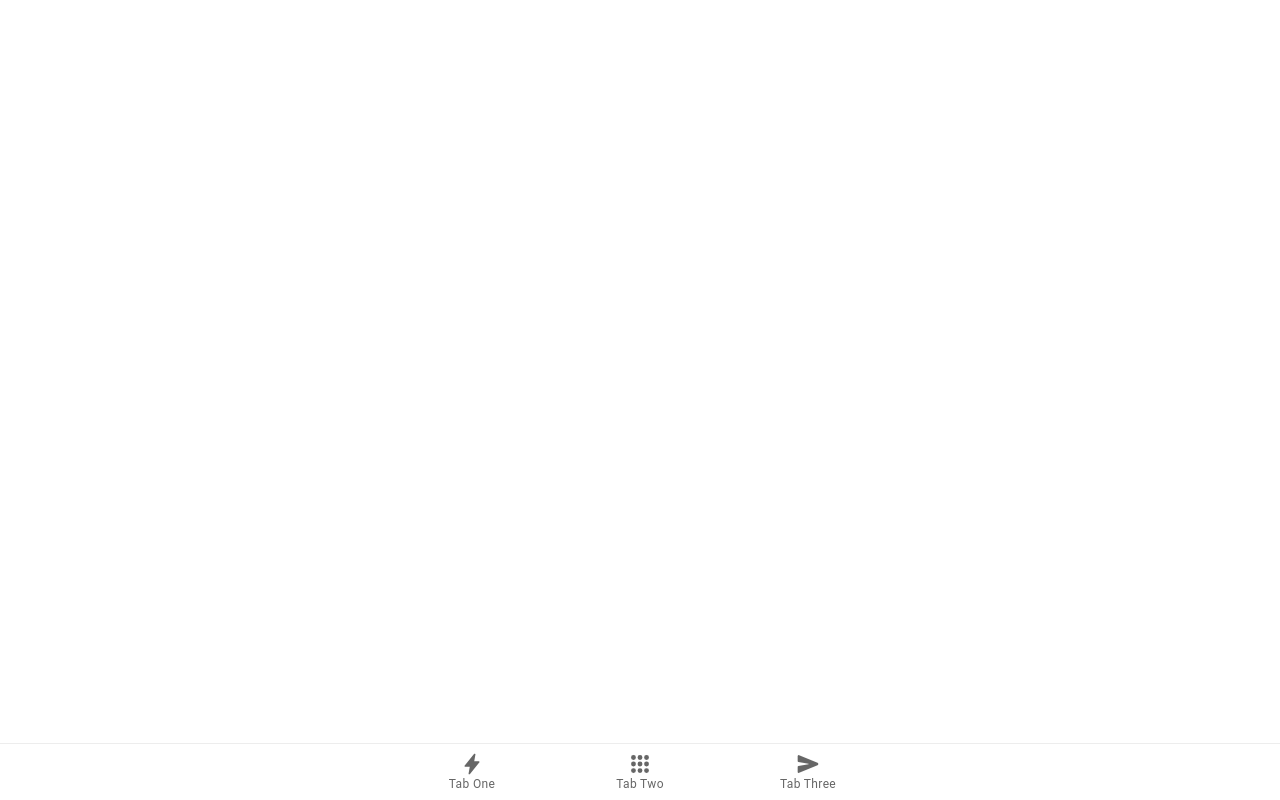
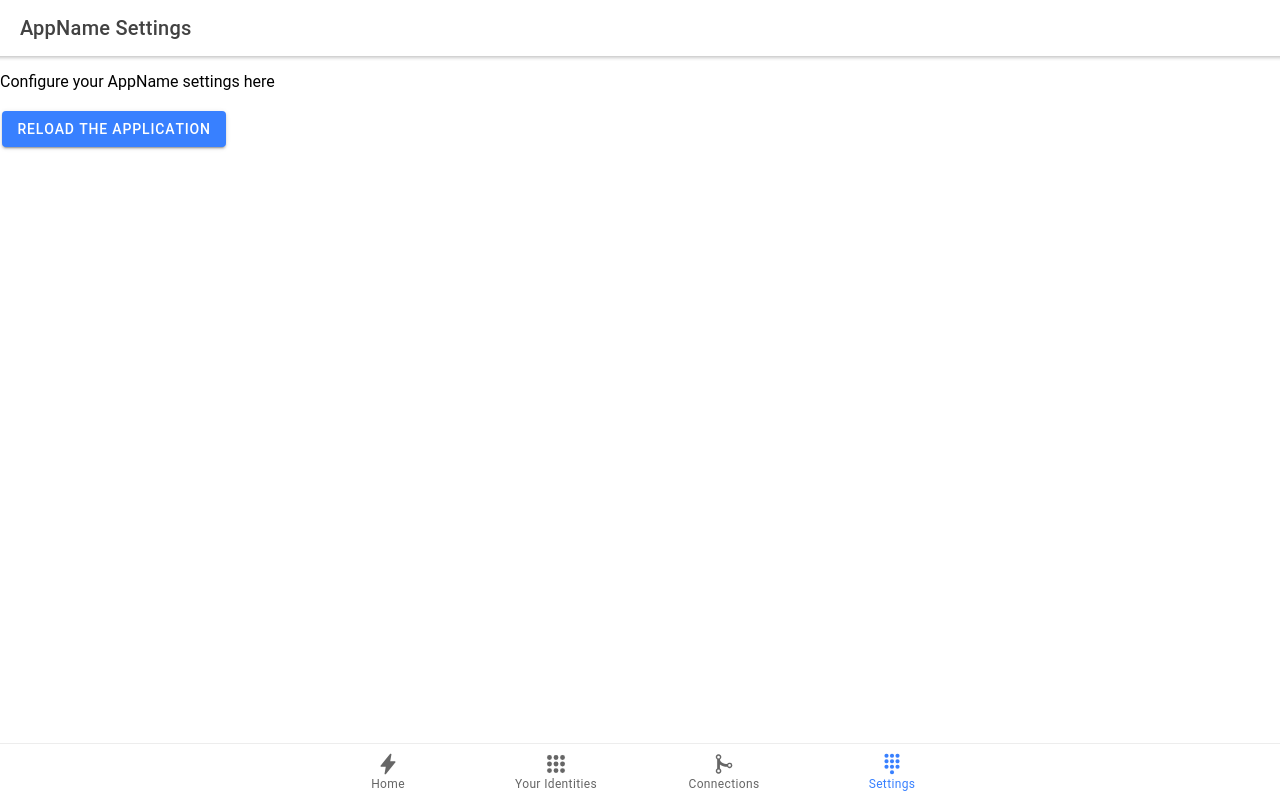
Before and after one commit to fragmnt/elastos-dapp, a React (Create React App) app in the folder io.fragmnt.gitcoin/: page /settingsview in a window 1280 px wide. Built offline with nearby package versions, Linux system fonts and the light colour scheme; the HTML template or start-up script is replaced by a standard one.

Commit message:
Changed views and reordered router

```diff
--- a/io.fragmnt.gitcoin/package.json
+++ b/io.fragmnt.gitcoin/package.json
@@ -3,6 +3,7 @@
   "version": "0.0.1",
   "private": true,
   "dependencies": {
+    "@elastosfoundation/trinity-types": "^1.1.74",
     "@ionic/react": "^4.11.0",
     "@ionic/react-router": "^4.11.0",
     "@types/jest": "^24.0.18",
@@ -11,7 +12,6 @@
     "@types/react-dom": "^16.9.1",
     "@types/react-router": "^5.1.1",
     "@types/react-router-dom": "^5.1.0",
-    "@elastosfoundation/trinity-types": "~1.1.3",
     "ionicons": "^4.6.3",
     "react": "^16.10.2",
     "react-dom": "^16.10.2",
--- a/io.fragmnt.gitcoin/src/App.tsx
+++ b/io.fragmnt.gitcoin/src/App.tsx
@@ -10,11 +10,18 @@ import {
   IonTabs
 } from '@ionic/react';
 import { IonReactRouter } from '@ionic/react-router';
-import { apps, flash, send } from 'ionicons/icons';
-import Tab1 from './pages/Tab1';
-import Tab2 from './pages/Tab2';
-import Tab3 from './pages/Tab3';
+import { apps, flash, keypad, gitMerge } from 'ionicons/icons';
+
+// Views
+
+import HomeView from './pages/HomeView';
+import IdentityView from './pages/IdentityView';
+import ConnView from './pages/ConnView';
+import SettingsView from './pages/SettingsView';
+
+// View Components
 import Details from './pages/Details';
+
 
 /* Core CSS required for Ionic components to work properly */
 import '@ionic/react/css/core.css';
@@ -39,27 +46,35 @@ const App: React.FC = () => (
   <IonApp>
     <IonReactRouter>
       <IonTabs>
+
         <IonRouterOutlet>
-          <Route path="/tab1" component={Tab1} exact={true} />
-          <Route path="/tab2" component={Tab2} exact={true} />
-          <Route path="/tab2/details" component={Details} />
-          <Route path="/tab3" component={Tab3} />
-          <Route exact path="/" render={() => <Redirect to="/tab1" />} />
+          <Route path="/homeview" component={HomeView} exact={true} />
+          <Route path="/idview" component={IdentityView} exact={true} />
+          <Route path="/idview/details" component={Details} />
+          <Route path="/connview" component={ConnView} />
+          <Route path='/settingsview' component={SettingsView} />
+          <Route exact path="/" render={() => <Redirect to="/homeview" />} />
         </IonRouterOutlet>
+
         <IonTabBar slot="bottom">
-          <IonTabButton tab="tab1" href="/tab1">
+          <IonTabButton tab="homeview" href="/homeview">
             <IonIcon icon={flash} />
-            <IonLabel>Tab One</IonLabel>
+            <IonLabel>Home</IonLabel>
           </IonTabButton>
-          <IonTabButton tab="tab2" href="/tab2">
+          <IonTabButton tab="idview" href="/idview">
             <IonIcon icon={apps} />
-            <IonLabel>Tab Two</IonLabel>
+            <IonLabel>Your Identities</IonLabel>
           </IonTabButton>
-          <IonTabButton tab="tab3" href="/tab3">
-            <IonIcon icon={send} />
-            <IonLabel>Tab Three</IonLabel>
+          <IonTabButton tab="connview" href="/connview">
+            <IonIcon icon={gitMerge} />
+            <IonLabel>Connections</IonLabel>
+          </IonTabButton>
+          <IonTabButton tab="settingsview" href="/settingsview">
+            <IonIcon icon={keypad} />
+            <IonLabel>Settings</IonLabel>
           </IonTabButton>
         </IonTabBar>
+
       </IonTabs>
     </IonReactRouter>
   </IonApp>
--- a/io.fragmnt.gitcoin/src/pages/Tab3.tsx
+++ b/io.fragmnt.gitcoin/src/pages/ConnView.tsx
@@ -1,15 +1,16 @@
 import React from 'react';
 import { IonHeader, IonToolbar, IonPage, IonTitle, IonCard, IonContent, IonCardContent, IonCardTitle, IonCardHeader } from '@ionic/react';
 
-const Tab3Page: React.FC = () => {
+const ConnView: React.FC = () => {
   return (
     <IonPage>
       <IonHeader>
         <IonToolbar>
-          <IonTitle>Contact</IonTitle>
+          <IonTitle>Your Connections</IonTitle>
         </IonToolbar>
       </IonHeader>
       <IonContent>
+        <p>Powered by plugins on the Trinity/ElastOS platform, AppName connects x and y with z.</p>
         <IonCard className="welcome-card">
           <IonCardHeader>
             <IonCardTitle>Follow us on Telegram</IonCardTitle>
@@ -23,4 +24,4 @@ const Tab3Page: React.FC = () => {
   );
 };
 
-export default Tab3Page;
+export default ConnView;
--- a/io.fragmnt.gitcoin/src/pages/Details.tsx
+++ b/io.fragmnt.gitcoin/src/pages/Details.tsx
@@ -7,7 +7,7 @@ const Details: React.FC = () => {
       <IonHeader>
         <IonToolbar>
           <IonButtons slot="start">
-            <IonBackButton defaultHref="/tab2" />
+            <IonBackButton defaultHref="/idview" />
           </IonButtons>
           <IonTitle>Detail</IonTitle>
         </IonToolbar>
--- a/io.fragmnt.gitcoin/src/pages/Tab1.tsx
+++ b/io.fragmnt.gitcoin/src/pages/HomeView.tsx
@@ -12,11 +12,11 @@ import {
   IonButton
 } from '@ionic/react';
 import React from 'react';
-import './Tab1.css';
+import './HomeView.css';
 
 declare let appManager: AppManagerPlugin.AppManager;
 
-class Tab1 extends React.Component {
+class HomeView extends React.Component {
   render() {
     return (
       <IonPage>
@@ -55,4 +55,4 @@ class Tab1 extends React.Component {
   }
 }
 
-export default Tab1;
+export default HomeView;
--- /dev/null
+++ b/io.fragmnt.gitcoin/src/pages/IdentityView.tsx
@@ -0,0 +1,26 @@
+import React from 'react';
+import { IonContent,
+  IonHeader, IonPage,
+  IonTitle,
+  IonToolbar,
+  IonButton
+} from '@ionic/react';
+
+const IdentityView: React.FC = () => {
+  return (
+    <IonPage>
+      <IonHeader>
+        <IonToolbar>
+          <IonTitle>About AppName</IonTitle>
+
+        </IonToolbar>
+      </IonHeader>
+      <IonContent>
+        <p>AppName is a innovative concept for elastOS.</p>
+        <IonButton routerLink="/idview/details">Read more details</IonButton>
+      </IonContent>
+    </IonPage>
+  );
+};
+
+export default IdentityView;
--- /dev/null
+++ b/io.fragmnt.gitcoin/src/pages/SettingsView.tsx
@@ -0,0 +1,25 @@
+import React from 'react';
+import { IonContent,
+  IonHeader, IonPage,
+  IonTitle,
+  IonToolbar,
+  IonButton
+} from '@ionic/react';
+
+const SettingsView: React.FC = () => {
+  return (
+    <IonPage>
+      <IonHeader>
+        <IonToolbar>
+          <IonTitle>AppName Settings</IonTitle>
+        </IonToolbar>
+      </IonHeader>
+      <IonContent>
+        <p>Configure your AppName settings here</p>
+        <IonButton routerLink="/homeview">Reload the application</IonButton>
+      </IonContent>
+    </IonPage>
+  );
+};
+
+export default SettingsView;
--- a/io.fragmnt.gitcoin/src/pages/Tab2.tsx
+++ /dev/null
@@ -1,19 +0,0 @@
-import React from 'react';
-import { IonContent, IonHeader, IonPage, IonTitle, IonToolbar } from '@ionic/react';
-
-const Tab2: React.FC = () => {
-  return (
-    <IonPage>
-      <IonHeader>
-        <IonToolbar>
-          <IonTitle>About</IonTitle>
-        </IonToolbar>
-      </IonHeader>
-      <IonContent>
-
-      </IonContent>
-    </IonPage>
-  );
-};
-
-export default Tab2;
```
Also changed, not shown: io.fragmnt.gitcoin/src/pages/HomeView.css (renamed from io.fragmnt.gitcoin/src/pages/Tab1.css), 1 other file (tests, documents, lock files or other folders).
